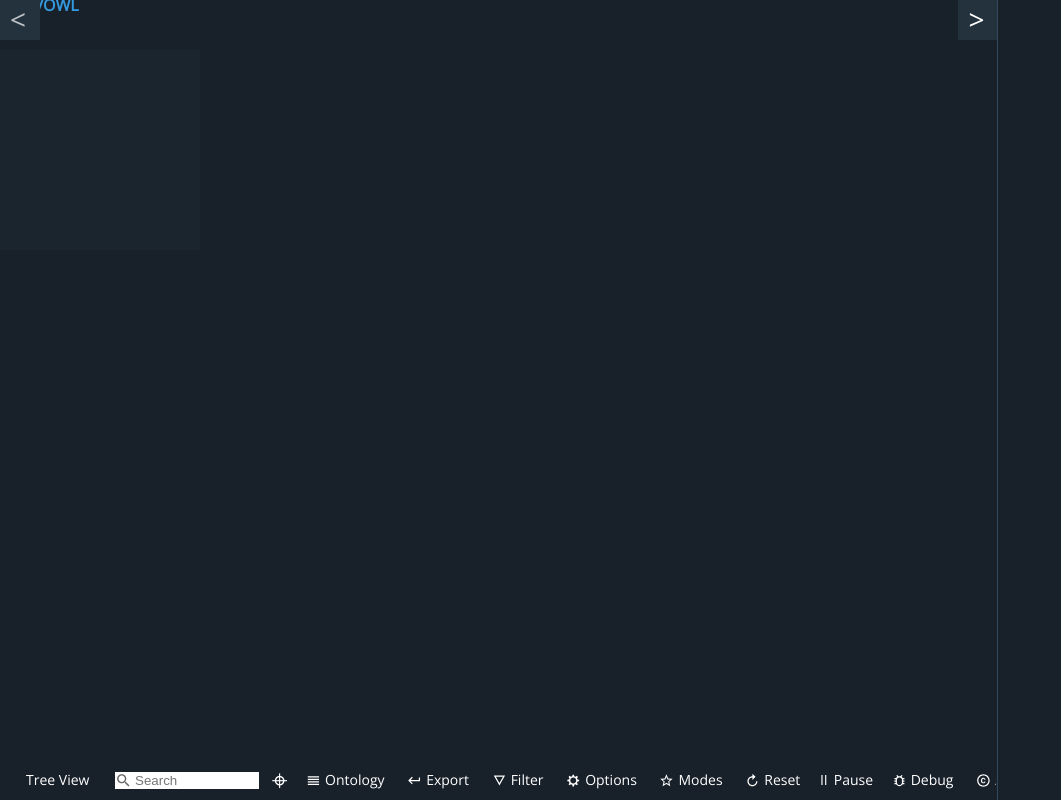
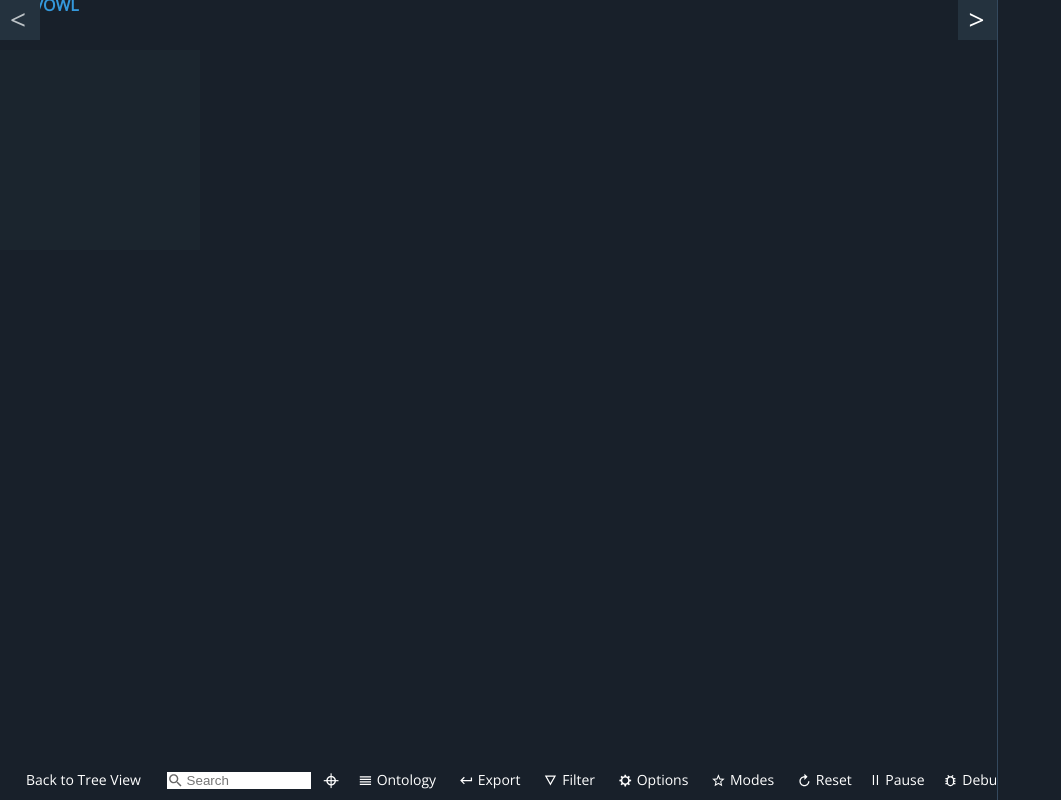
Before and after one commit to jorgeluceda/WebVOWL-filtered, a website built with webpack: page src/index.html in a window 1280 px wide. Shown: the whole page, without its empty margins (0-1061 px from the left). Built offline with nearby package versions, Linux system fonts and the light colour scheme; files whose address does not match are found by name.

Commit message:
add correct envoscholar router link

```diff
--- a/src/index.html
+++ b/src/index.html
@@ -243,8 +243,8 @@
         <div class="noselect" id="swipeBarContainer">
             <ul id="menuElementContainer">
                 <li>
-                        <a draggable="false" href="">
-                                Tree View</a>
+                    <a draggable="false" onclick="window.location.href='//envoscholar.cs.fiu.edu/src/ontology-treeview.html'">
+                                Back to Tree View</a>
                     </li>
                 <li id="c_search" class="inner-addon left-javascript:window.location.reload(true)addon">
                     <i class="searchIcon">
```
